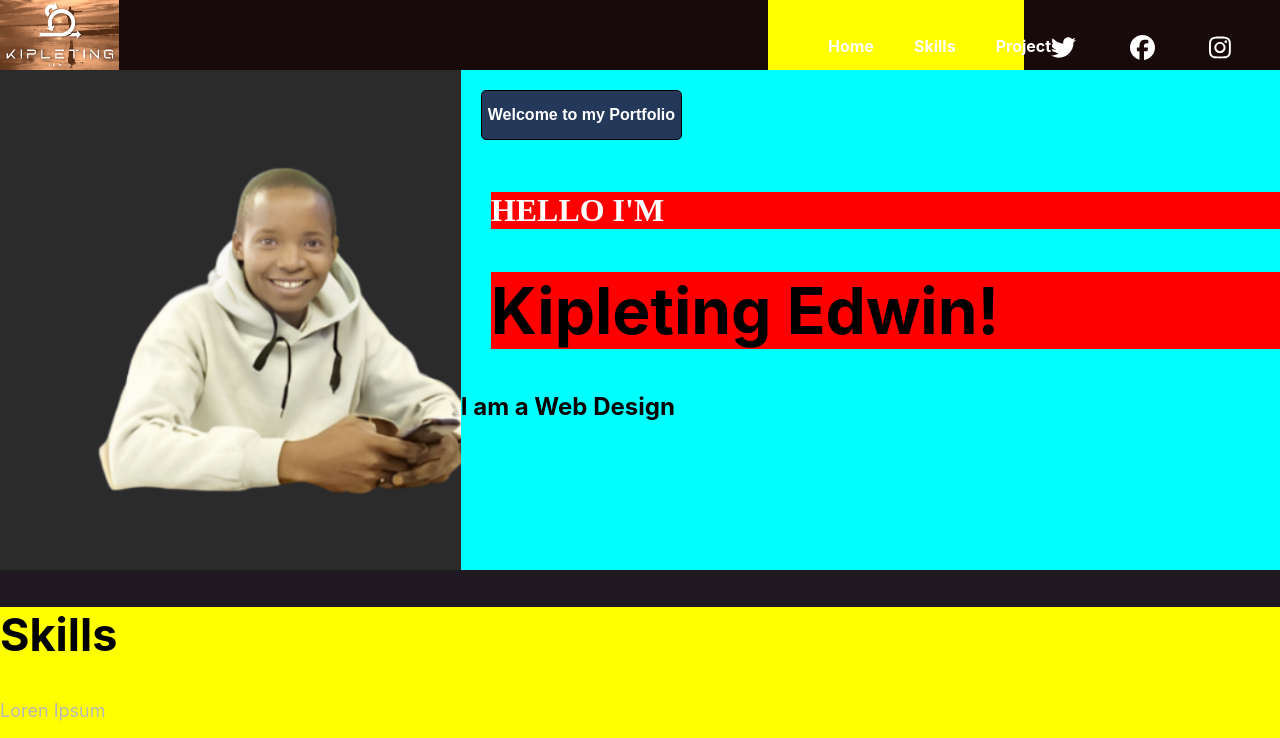
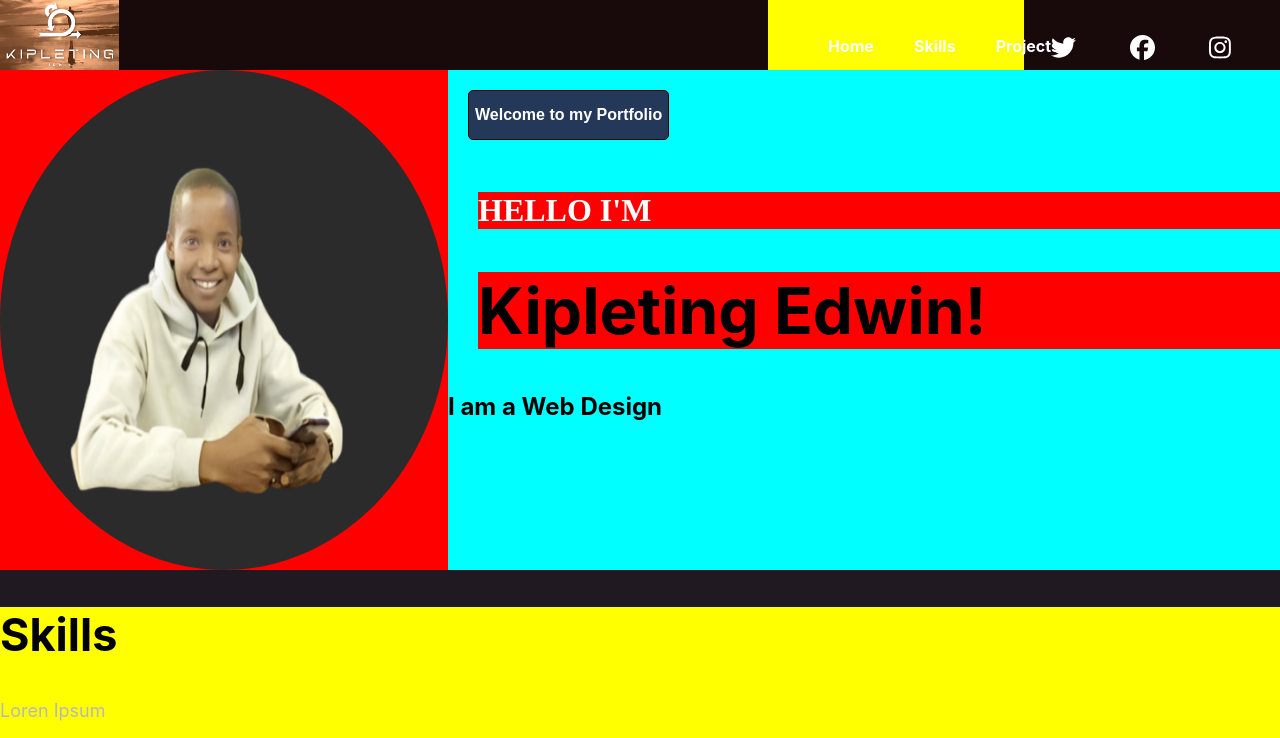
Before and after one commit to KipletingEdwin/my-portfolio, a React app: page / in a window 1280 px wide. Shown: the top 738 px of the page. Built offline with nearby package versions, Linux system fonts and the light colour scheme; a web font is replaced by a local one.

Commit message:
circularize my image

```diff
--- a/src/App.css
+++ b/src/App.css
@@ -111,16 +111,21 @@
   background-color: red;
   height: 500px;
   display: flex;
+  padding: 0px;
+  margin: 0px;
+  width: 100%;
 }
 
 .my-picture {
-  background-color: purple;
-  width: 36%;
+  /* background-color: purple; */
+  width: 35%;
 }
 
 .my-picture img{
   height: 500px;
-  margin-left: 0%;
+  width: 100%;
+  border-radius: 50%;
+  /* margin-left: 0%; */
 }
 
 .my-introduction {
```
